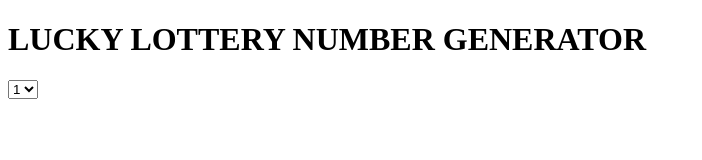
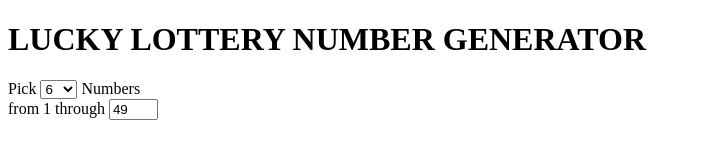
Before and after one commit to InnanaDM/Lucky_Lottery_Numbers, a plain HTML site: page index.html in a window 1280 px wide. Shown: the whole page, without its empty margins (0-702 px from the left). Drawn offline with Linux system fonts and the light colour scheme.

Commit message:
form setting

```diff
--- a/index.html
+++ b/index.html
@@ -1,23 +1,41 @@
 <!DOCTYPE html>
+
 <head>
     <meta charset="UTF-8">
     <title>Lucky Lotto Numbers!</title>
     <link rel="stylesheet" href="style.css">
 
 </head>
+
 <body>
     <h1>LUCKY LOTTERY NUMBER GENERATOR</h1>
 
     <form name="lotto">
         <tr>
-<td>
-    <select name="numCount">
-        <option value= "1" > 1
-            <!-- !repeat to 10 -->
+            <td> Pick
+                <select name="numCount">
+
+                        <!-- !repeat to 10 -->
+                    <option value="1"> 1
+                    <option value="2"> 2
+                    <option value="3"> 3
+                    <option value="4"> 4
+                    <option value="5"> 5
+                    <option value="6" selected > 6
+                    <option value="7"> 7
+                    <option value="8"> 8
+                    <option value="9"> 9
+                    <option value="10"> 10
+
+                </select> Numbers
+
+                <br>
+                from 1 through <input type="text" name="maxNum" value="49" size="3" maxlength="2">
+                <br>
+                <br>
 
 
-    </select>
-</td>
+            </td>
 
         </tr>
 
@@ -30,6 +48,7 @@
     </form>
 
 
-<script src="app.js"></script>
+    <script src="app.js"></script>
 </body>
+
 </html>
```
